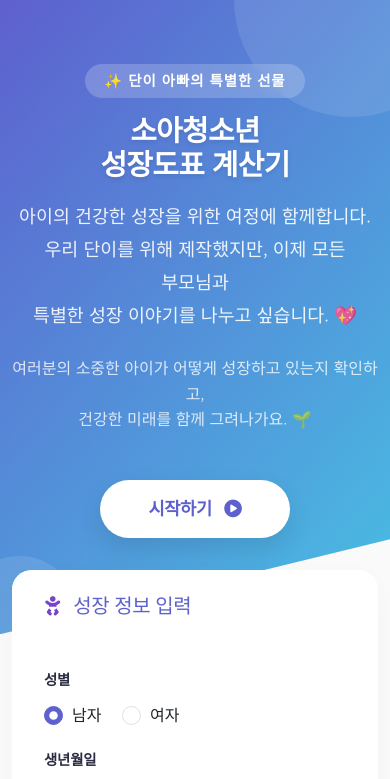
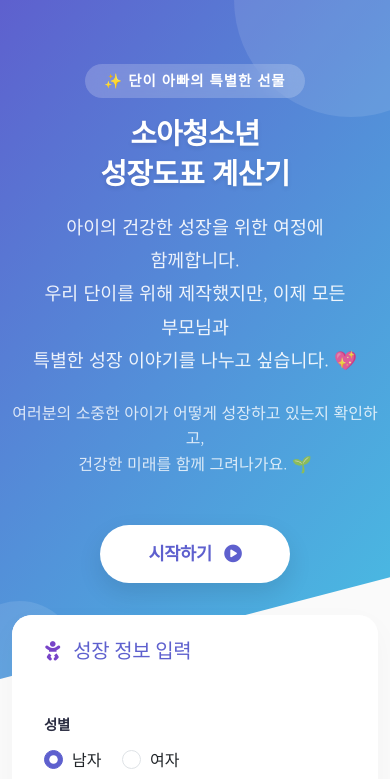
Before and after one commit to HyukKang/growth-calculator, a plain HTML site: page index.html in a window 390 px wide. Shown: the top 779 px of the page. Drawn offline with nearby package versions, Linux system fonts and the light colour scheme.

Commit message:
Update style.css

```diff
--- a/style.css
+++ b/style.css
@@ -416,3 +416,47 @@ footer {
         padding: 4rem 0 6rem;
     }
 }
+.hero-title {
+    font-weight: 800;
+    color: white;
+    font-size: 2.4rem;
+    margin-bottom: 1.2rem;
+    position: relative;
+    text-shadow: 0 2px 4px rgba(0,0,0,0.1);
+    text-align: center; /* 중앙 정렬 */
+    line-height: 1.2; /* 줄 간격 감소 */
+    word-break: keep-all; /* 줄바꿈 방지 */
+    white-space: pre-wrap; /* 줄바꿈 처리 개선 */
+}
+
+.lead {
+    color: rgba(255, 255, 255, 0.9);
+    font-weight: 300;
+    line-height: 1.6; /* 줄 간격 감소 */
+    font-size: 1.1rem;
+    max-width: 90%; /* 너비 제한 */
+    margin: 0 auto;
+    word-break: keep-all;
+    text-align: center; /* 중앙 정렬 */
+    padding: 0.5rem; /* 여유 공간 */
+}
+
+/* 반응형 처리 */
+@media (max-width: 767px) {
+    .hero-title {
+        font-size: 1.8rem; /* 폰트 크기 감소 */
+        line-height: 1.4;
+        margin-bottom: 1rem;
+        padding: 0 1rem;
+    }
+
+    .lead {
+        font-size: 1rem; /* 모바일 폰트 크기 줄이기 */
+        line-height: 1.4; /* 모바일 줄 간격 감소 */
+        padding: 0 1rem;
+    }
+
+    .hero-section {
+        padding: 4rem 0 6rem; /* 공간 조절 */
+    }
+}
```
